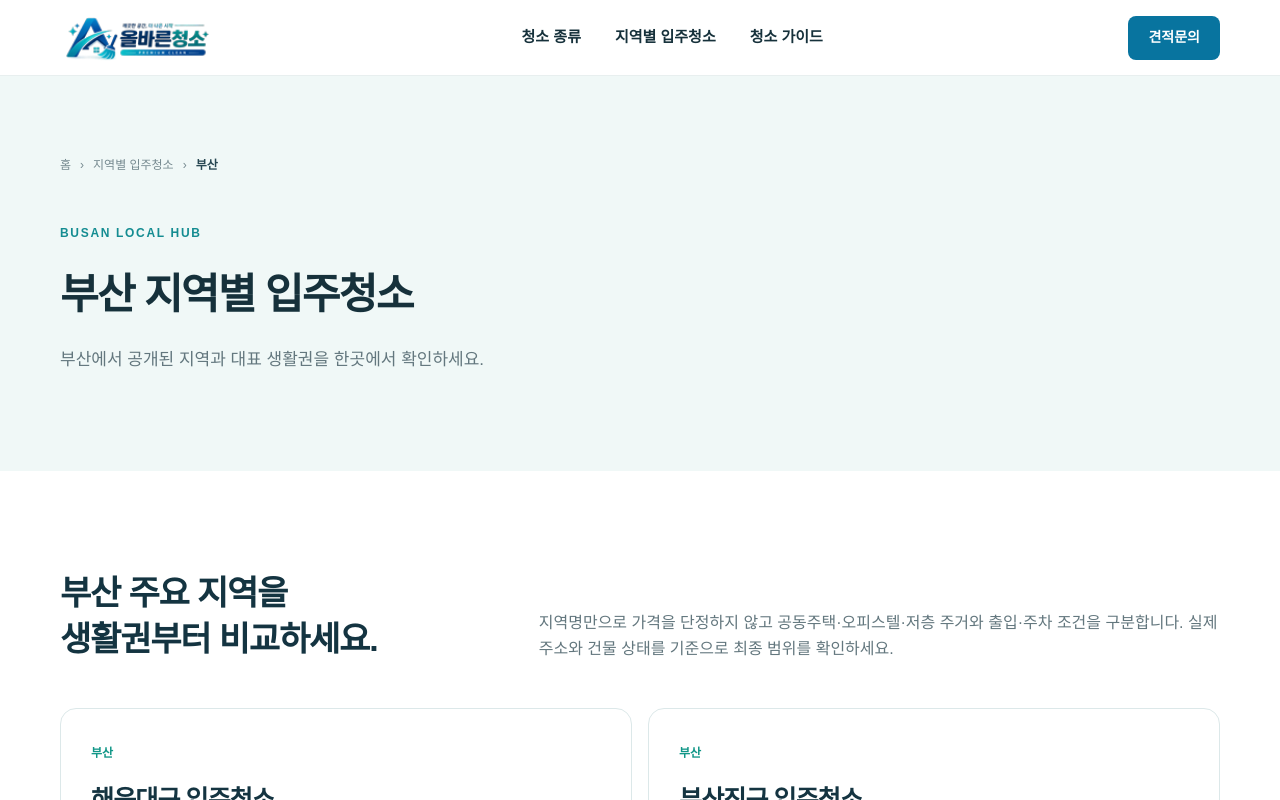
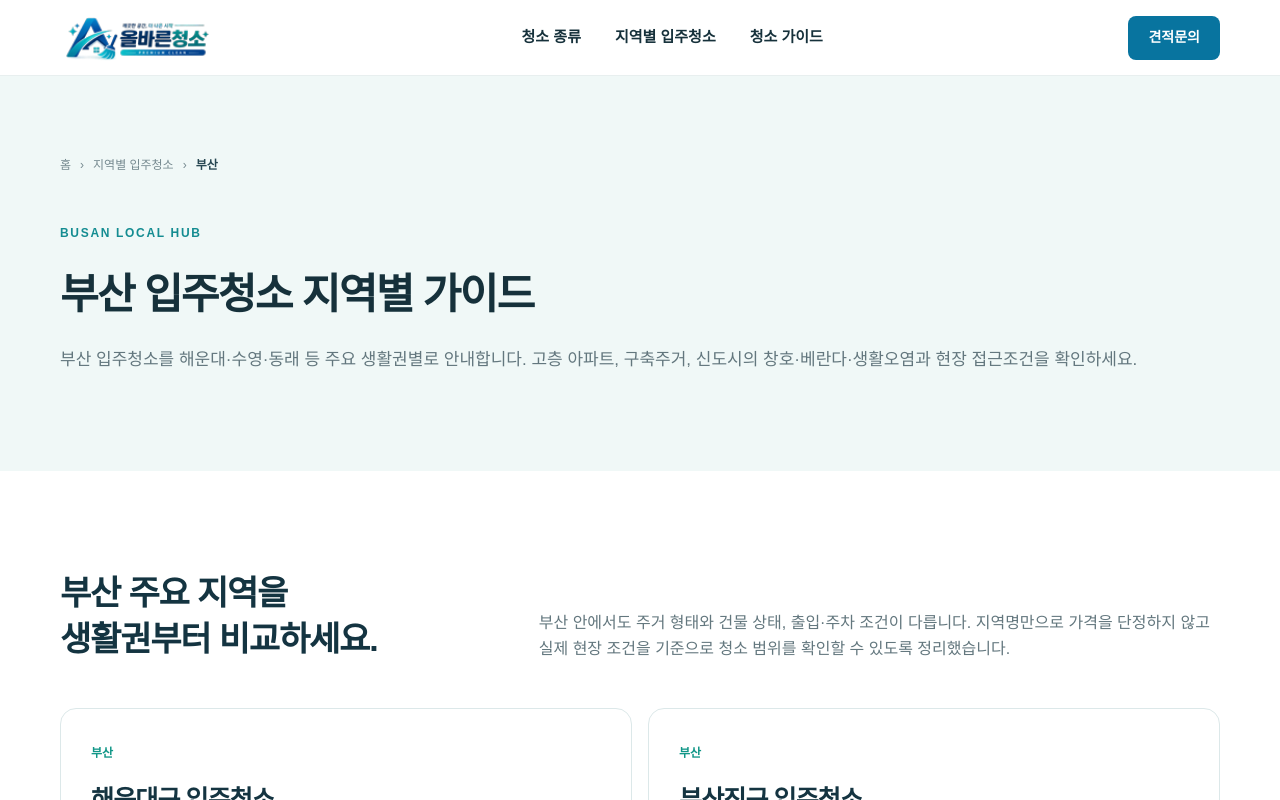
Before and after one commit to hoho601212-collab/ProperMove-inCleaning, a Next.js app: page /cleaning/busan in a window 1280 px wide. Shown: the top 800 px of the page. Built offline with nearby package versions, Linux system fonts and the light colour scheme; no server answers.

Commit message:
시도 허브 네이버 검색 제목과 설명 다양화

```diff
--- a/app/cleaning/[sido]/page.tsx
+++ b/app/cleaning/[sido]/page.tsx
@@ -7,17 +7,38 @@ import { SITE_URL } from "@/lib/site";
 type Props = { params: Promise<{ sido: string }> };
 const sidoSlugs = [...new Set(regionList.map(region => region.slug.split("/")[0]))];
 
+const sidoMeta: Record<string, { title: string; description: string }> = {
+  seoul: { title: "서울 입주청소 | 강남·송파·마포 등 지역별 청소 가이드", description: "서울 입주청소를 강남·송파·마포 등 주요 지역별로 비교하세요. 아파트·오피스텔·다세대의 창호, 수납, 공사분진과 출입·주차 조건까지 확인할 수 있습니다." },
+  busan: { title: "부산 입주청소 | 해운대·수영·동래 등 지역별 청소 가이드", description: "부산 입주청소를 해운대·수영·동래 등 주요 생활권별로 안내합니다. 고층 아파트, 구축주거, 신도시의 창호·베란다·생활오염과 현장 접근조건을 확인하세요." },
+  daegu: { title: "대구 입주청소 | 수성·달서·동구 등 지역별 청소 가이드", description: "대구 입주청소를 수성·달서·동구 등 주요 지역별로 살펴보세요. 대단지 아파트와 신축·구축 주거의 공사분진, 창틀, 수납 청소 범위와 현장 조건을 안내합니다." },
+  incheon: { title: "인천 입주청소 | 송도·청라·연수 등 지역별 청소 가이드", description: "인천 입주청소를 송도·청라·연수 등 주요 생활권별로 비교하세요. 고층 공동주택과 아파트·오피스텔의 창호, 수납, 출입·주차 조건을 지역별로 확인할 수 있습니다." },
+  gyeonggi: { title: "경기 입주청소 | 수원·성남·용인 등 지역별 청소 가이드", description: "경기 입주청소를 수원·성남·용인·고양 등 주요 도시별로 안내합니다. 신도시와 대단지 아파트의 분진, 창호, 수납 청소 범위와 작업 전 확인사항을 비교하세요." },
+  sejong: { title: "세종 입주청소 | 아름·보람·종촌 등 생활권별 청소 가이드", description: "세종 입주청소를 아름·보람·종촌·다정 등 주요 생활권별로 확인하세요. 대단지 공동주택과 신축·준신축 아파트의 분진, 창호, 수납 청소 조건을 안내합니다." },
+  daejeon: { title: "대전 입주청소 | 유성·둔산·도안 등 지역별 청소 가이드", description: "대전 입주청소를 유성·둔산·도안 등 주요 생활권별로 비교하세요. 신도시와 대단지 아파트, 기존 주거의 창틀·수납·생활오염 청소 조건을 확인할 수 있습니다." },
+  gwangju: { title: "광주 입주청소 | 수완·첨단·봉선 등 지역별 청소 가이드", description: "광주 입주청소를 수완·첨단·봉선 등 주요 생활권별로 안내합니다. 신축 아파트와 대단지 공동주택의 분진, 창호, 수납 청소 범위와 검수 포인트를 확인하세요." },
+  ulsan: { title: "울산 입주청소 | 남구·북구·송정 등 지역별 청소 가이드", description: "울산 입주청소를 남구·북구·송정 등 주요 지역별로 살펴보세요. 아파트·주상복합과 신축 대단지의 창호, 수납, 공사분진 및 작업 동선 조건을 안내합니다." },
+  chungbuk: { title: "충북 입주청소 | 청주·충주·진천 등 지역별 청소 가이드", description: "충북 입주청소를 청주·충주·진천 등 주요 지역별로 비교하세요. 대단지 아파트와 혁신도시, 읍면권 공동주택의 창호·수납 청소 및 접근조건을 확인하세요." },
+  chungnam: { title: "충남 입주청소 | 천안·아산·당진 등 지역별 청소 가이드", description: "충남 입주청소를 천안·아산·당진 등 주요 도시별로 안내합니다. 신축 대단지와 기존 아파트의 공사분진, 창호, 수납 청소 범위와 현장 조건을 확인하세요." },
+  jeonbuk: { title: "전북 입주청소 | 전주·익산·군산 등 지역별 청소 가이드", description: "전북 입주청소를 전주·익산·군산 등 주요 지역별로 살펴보세요. 신축 공동주택과 기존 아파트, 저층주거의 창틀·수납·생활오염 청소 조건을 안내합니다." },
+  gyeongnam: { title: "경남 입주청소 | 창원·김해·양산 등 지역별 청소 가이드", description: "경남 입주청소를 창원·김해·양산 등 주요 도시별로 비교하세요. 신도시와 대단지 아파트, 공동주택의 분진·창호·수납 청소 범위와 접근조건을 확인하세요." },
+  gyeongbuk: { title: "경북 입주청소 | 포항·구미·경산 등 지역별 청소 가이드", description: "경북 입주청소를 포항·구미·경산 등 주요 도시별로 안내합니다. 신축·기존 아파트와 공동주택의 창호, 수납, 생활오염 청소 범위 및 작업 조건을 확인하세요." },
+};
+
+function getSidoMeta(sido: string, city: string) {
+  return sidoMeta[sido] ?? { title: `${city} 입주청소 | 지역별 청소 범위와 준비 가이드`, description: `${city} 주요 지역의 입주청소 범위와 주거 형태별 청소 포인트, 출입·주차 조건을 비교하고 실제 주소와 건물 상태에 맞는 준비사항을 확인하세요.` };
+}
+
 export function generateStaticParams() { return sidoSlugs.map(sido => ({ sido })); }
 
 export async function generateMetadata({ params }: Props): Promise<Metadata> {
   const { sido } = await params; const items = regionList.filter(region => region.slug.startsWith(`${sido}/`)); if (!items.length) return {};
-  const city = items[0].city; const title = `${city} 지역별 입주청소 가이드`;
-  return { title, description: `${city}의 주요 시·구와 생활권별 주거 형태, 청소 범위, 출입·주차 조건을 비교하세요.`, alternates: { canonical: `/cleaning/${sido}` }, openGraph: { title, description: `${city} 주요 지역의 입주청소 준비사항을 생활권별로 확인하세요.` } };
+  const city = items[0].city; const meta = getSidoMeta(sido, city);
+  return { title: meta.title, description: meta.description, alternates: { canonical: `/cleaning/${sido}` }, openGraph: { title: meta.title, description: meta.description } };
 }
 
 export default async function SidoPage({ params }: Props) {
-  const { sido } = await params; const items = regionList.filter(region => region.slug.startsWith(`${sido}/`)); if (!items.length) notFound(); const city = items[0].city;
+  const { sido } = await params; const items = regionList.filter(region => region.slug.startsWith(`${sido}/`)); if (!items.length) notFound(); const city = items[0].city; const meta = getSidoMeta(sido, city);
   const breadcrumbSchema = { "@context": "https://schema.org", "@type": "BreadcrumbList", itemListElement: [{ "@type": "ListItem", position: 1, name: "홈", item: SITE_URL }, { "@type": "ListItem", position: 2, name: "지역별 입주청소", item: `${SITE_URL}/cleaning` }, { "@type": "ListItem", position: 3, name: city, item: `${SITE_URL}/cleaning/${sido}` }] };
-  const collectionSchema = { "@context": "https://schema.org", "@type": "CollectionPage", name: `${city} 지역별 입주청소 가이드`, url: `${SITE_URL}/cleaning/${sido}`, inLanguage: "ko-KR", mainEntity: { "@type": "ItemList", numberOfItems: items.length, itemListElement: items.map((region, index) => ({ "@type": "ListItem", position: index + 1, name: `${region.district} 입주청소`, url: `${SITE_URL}/cleaning/${region.slug}` })) } };
-  return <><script type="application/ld+json" dangerouslySetInnerHTML={{ __html: JSON.stringify(breadcrumbSchema) }} /><script type="application/ld+json" dangerouslySetInnerHTML={{ __html: JSON.stringify(collectionSchema) }} /><section className="pageHero"><div className="shell"><nav className="breadcrumbs" aria-label="현재 위치"><Link href="/">홈</Link><span>›</span><Link href="/cleaning">지역별 입주청소</Link><span>›</span><b>{city}</b></nav><span className="eyebrow">{sido.toUpperCase()} LOCAL HUB</span><h1>{city} 지역별 입주청소</h1><p>{city}에서 공개된 지역과 대표 생활권을 한곳에서 확인하세요.</p></div></section><section className="section shell"><div className="hubIntro"><h2>{city} 주요 지역을<br/>생활권부터 비교하세요.</h2><p>지역명만으로 가격을 단정하지 않고 공동주택·오피스텔·저층 주거와 출입·주차 조건을 구분합니다. 실제 주소와 건물 상태를 기준으로 최종 범위를 확인하세요.</p></div><div className="sidoRegionGrid">{items.map(region => <article key={region.slug}><span>{region.city}</span><h2>{region.district} 입주청소</h2><p>{region.description}</p><div className="sidoZones" aria-label={`${region.district} 주요 생활권`}>{region.zones.map(zone => <span key={zone.name}>{zone.name}</span>)}</div><Link href={`/cleaning/${region.slug}`}>상세 지역 가이드 →</Link></article>)}</div><div className="nearby allRegions"><b>다른 시·도도 보기</b><Link href="/cleaning">전국 지역 목록 →</Link></div></section></>;
+  const collectionSchema = { "@context": "https://schema.org", "@type": "CollectionPage", name: meta.title, description: meta.description, url: `${SITE_URL}/cleaning/${sido}`, inLanguage: "ko-KR", mainEntity: { "@type": "ItemList", numberOfItems: items.length, itemListElement: items.map((region, index) => ({ "@type": "ListItem", position: index + 1, name: `${region.district} 입주청소`, url: `${SITE_URL}/cleaning/${region.slug}` })) } };
+  return <><script type="application/ld+json" dangerouslySetInnerHTML={{ __html: JSON.stringify(breadcrumbSchema) }} /><script type="application/ld+json" dangerouslySetInnerHTML={{ __html: JSON.stringify(collectionSchema) }} /><section className="pageHero"><div className="shell"><nav className="breadcrumbs" aria-label="현재 위치"><Link href="/">홈</Link><span>›</span><Link href="/cleaning">지역별 입주청소</Link><span>›</span><b>{city}</b></nav><span className="eyebrow">{sido.toUpperCase()} LOCAL HUB</span><h1>{city} 입주청소 지역별 가이드</h1><p>{meta.description}</p></div></section><section className="section shell"><div className="hubIntro"><h2>{city} 주요 지역을<br/>생활권부터 비교하세요.</h2><p>{city} 안에서도 주거 형태와 건물 상태, 출입·주차 조건이 다릅니다. 지역명만으로 가격을 단정하지 않고 실제 현장 조건을 기준으로 청소 범위를 확인할 수 있도록 정리했습니다.</p></div><div className="sidoRegionGrid">{items.map(region => <article key={region.slug}><span>{region.city}</span><h2>{region.district} 입주청소</h2><p>{region.description}</p><div className="sidoZones" aria-label={`${region.district} 주요 생활권`}>{region.zones.map(zone => <span key={zone.name}>{zone.name}</span>)}</div><Link href={`/cleaning/${region.slug}`}>상세 지역 가이드 →</Link></article>)}</div><div className="nearby allRegions"><b>다른 시·도도 보기</b><Link href="/cleaning">전국 지역 목록 →</Link></div></section></>;
 }
```
